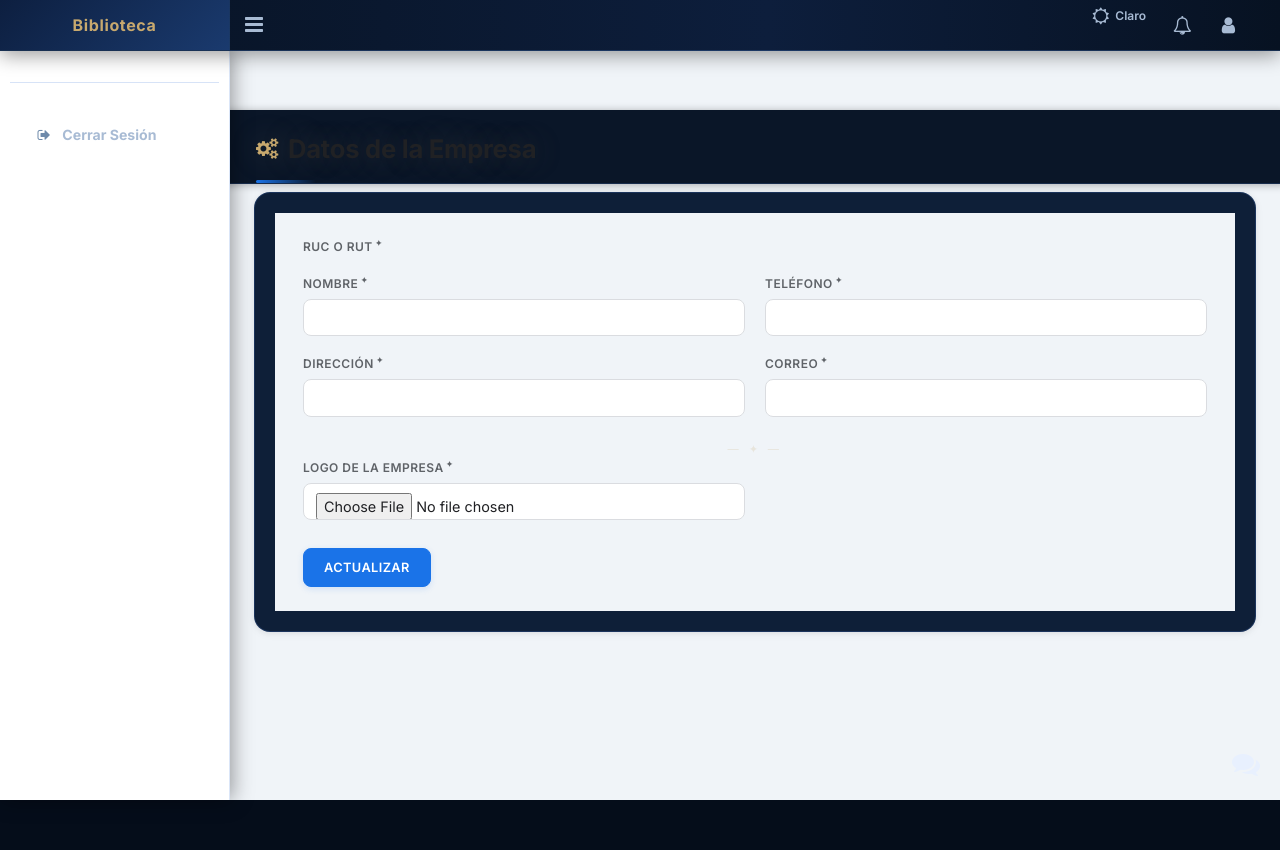
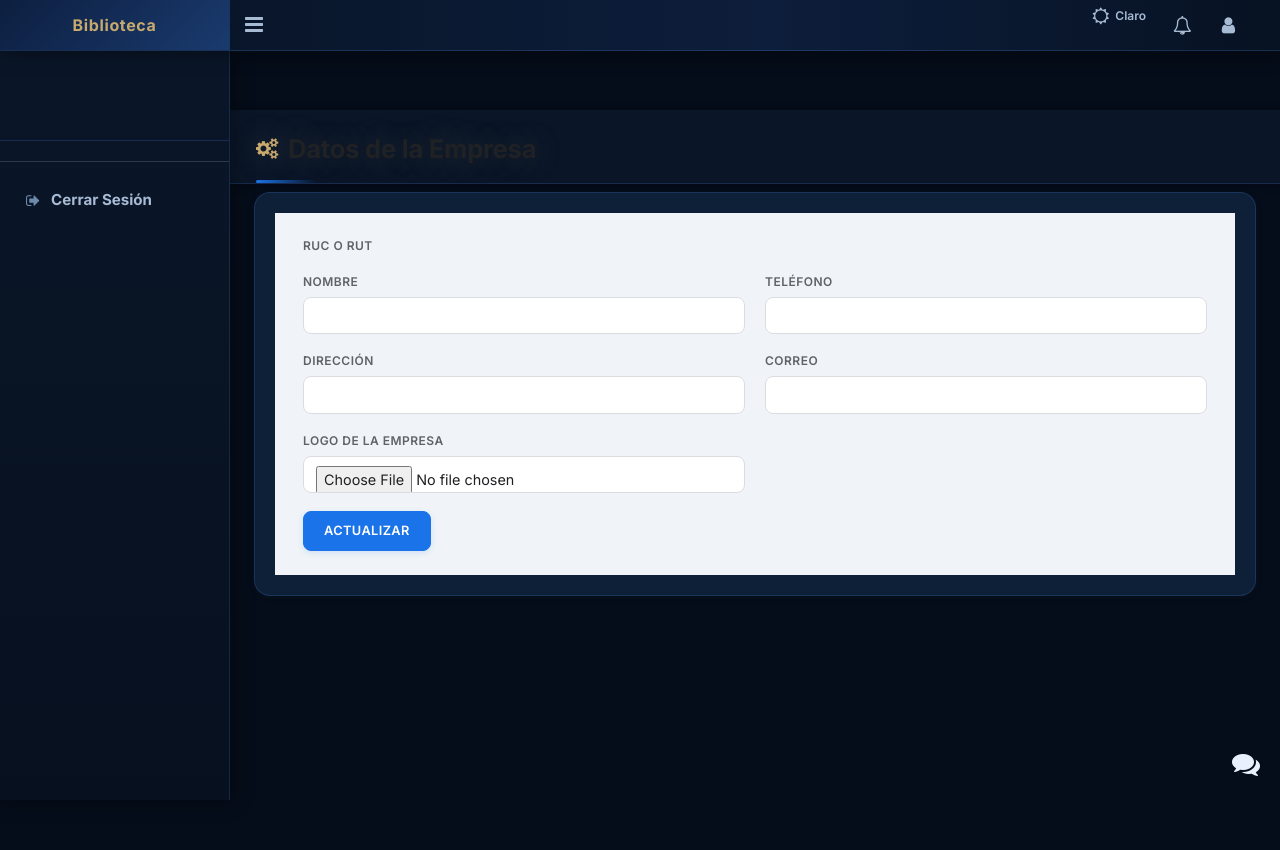
Before and after one commit to Skiny1107/Biblioteca-render, a Flask app: template biblioteca_python/templates/configuracion/index.html in a window 1280 px wide. Run offline with Flask 3, Linux system fonts and the light colour scheme; the template is opened without the code that fills it, so the values that code supplies are empty; some libraries are stand-ins or nearby versions.

Commit message:
WIP: refactor menu.css solo layout, temas pendientes de ajustar

```diff
--- a/biblioteca_python/static/css/menu.css
+++ b/biblioteca_python/static/css/menu.css
@@ -1,40 +1,19 @@
+/* ════════════════════════════════════════════════════════
+   MENU.CSS — Layout & Sidebar (sin colores hardcodeados)
+   Los colores se controlan desde dark-overrides.css
+   usando html[data-theme="dark/light"]
+   ════════════════════════════════════════════════════════ */
+
 @import url('https://fonts.googleapis.com/css2?family=Inter:wght@300;400;500;600;700&display=swap');
 
-/* ── Variables ────────────────────────────────────────────── */
-:root {
-  --bg-void: #f0f4f8;
-  --bg-deep: #ffffff;
-  --bg-card: #ffffff;
-  --bg-hover: #e8f0fe;
-
-  --gold: #1a73e8;
-  --gold-bright: #1a73e8;
-  --gold-glow: rgba(26, 115, 232, 0.15);
-  --gold-border: rgba(26, 115, 232, 0.22);
-  --gold-trace: rgba(26, 115, 232, 0.07);
-
-  --text-main: #202124;
-  --text-soft: #5f6368;
-  --text-muted: #80868b;
-
-  --radius: 10px;
-  --radius-lg: 16px;
-  --ease: cubic-bezier(.4, 0, .2, 1);
+/* ── Layout base ────────────────────────────────────────── */
+body {
+  font-family: 'Inter', -apple-system, BlinkMacSystemFont, 'Segoe UI', sans-serif;
+  min-height: 100vh;
+  margin: 0;
 }
 
-/* ── Base ─────────────────────────────────────────────────── */
-body {
-  font-family: 'Inter', -apple-system, BlinkMacSystemFont, 'Segoe UI', sans-serif;
-  background-color: var(--bg-void);
-  color: var(--text-main);
-  min-height: 100vh;
-}
-
-body::before {
-  display: none;
-}
-
-/* ── Layout Sidebar/Content ─────────────────────────────────── */
+/* ── Sidebar — posición y dimensiones únicamente ────────── */
 .app-sidebar {
   position: fixed !important;
   top: 50px !important;
@@ -42,20 +21,19 @@ body::before {
   width: 230px !important;
   height: calc(100vh - 50px) !important;
   overflow-y: auto !important;
-  background: #ffffff !important;
-  box-shadow: 2px 0 8px rgba(60,64,67,.1) !important;
-  border-right: 1px solid #e0e0e0 !important;
   z-index: 999 !important;
+  transition: background 0.3s ease, border-color 0.3s ease;
 }
 
+/* ── Área de contenido ──────────────────────────────────── */
 .app-content {
   margin-left: 230px !important;
   padding: 90px 24px 24px !important;
   min-height: calc(100vh - 50px) !important;
-  transition: margin-left .3s ease !important;
-  background: var(--bg-void) !important;
+  transition: margin-left .3s ease, background 0.3s ease !important;
 }
 
+/* ── Mobile ─────────────────────────────────────────────── */
 @media (max-width: 767px) {
   .app-sidebar {
     left: -230px !important;
@@ -138,252 +103,48 @@ body::before {
   font-weight: 600;
   letter-spacing: .04em;
   text-transform: uppercase;
-  color: var(--text-soft);
   margin-bottom: 6px;
 }
 .form-group::before { display: none; }
 
-/* ── Inputs ───────────────────────────────────────────────── */
+/* ── Inputs ──────────────────────────────────────────────── */
 .form-control {
   width: 100%;
-  background: #ffffff !important;
-  border: 1px solid #dadce0 !important;
   border-radius: 8px !important;
-  color: var(--text-main) !important;
   font-family: 'Inter', sans-serif !important;
   font-size: .9rem !important;
   padding: 9px 12px !important;
-  transition: border-color .2s, box-shadow .2s !important;
+  transition: border-color .2s, box-shadow .2s, background .2s !important;
 }
-.form-control::placeholder { color: #9aa0a6 !important; }
-.form-control:focus {
-  outline: none !important;
-  border-color: var(--gold) !important;
-  background: #fff !important;
-  box-shadow: 0 0 0 3px var(--gold-glow) !important;
-  transform: none !important;
+.form-control:focus { transform: none !important; }
+
+/* ── Botón primario base ─────────────────────────────────── */
+.btn-primary {
+  font-family: 'Inter', sans-serif !important;
+  font-size: .8rem !important;
+  font-weight: 600 !important;
+  border-radius: 8px !important;
+  animation: fadeSlideDown .5s ease .1s both;
 }
 
-/* ── SIDEBAR MENU ─────────────────────────────────────────── */
-.app-sidebar {
-  background: #ffffff !important;
-  border-right: 1px solid #e0e0e0 !important;
-  padding: 16px 10px;
+/* ── Scrollbar ───────────────────────────────────────────── */
+::-webkit-scrollbar { width: 6px; height: 6px; }
+::-webkit-scrollbar-thumb { border-radius: 3px; }
+
+/* ── Animaciones ─────────────────────────────────────────── */
+@keyframes fadeSlideDown {
+  from { opacity: 0; transform: translateY(-12px); }
+  to   { opacity: 1; transform: translateY(0); }
 }
-.app-sidebar ul { list-style: none; margin: 0; padding: 0; }
-.app-sidebar ul li { margin: 3px 0; }
-.app-sidebar ul li a {
-  display: block;
-  color: #3c4043;
-  font-family: 'Inter', sans-serif;
-  font-size: .88rem;
-  font-weight: 500;
-  padding: 9px 14px;
-  border-radius: 8px;
-  text-decoration: none;
-  transition: all .18s ease;
-}
-.app-sidebar ul li a:hover,
-.app-sidebar ul li a.active {
-  color: #1a73e8;
-  background: #e8f0fe;
-}
-.app-sidebar ul li a i {
-  width: 18px;
-  text-align: center;
-  margin-right: 6px;
-  color: inherit;
-}
-.app-sidebar ul li ul { padding-left: 14px; margin-top: 2px; }
-.app-sidebar ul li ul li a {
-  font-weight: 400;
-  color: #5f6368;
-  font-size: .84rem;
-}
-.app-sidebar ul li ul li a:hover { color: #1a73e8; }
-.app-sidebar .app-sidebar__logo {
-  font-family: 'Inter', sans-serif;
-  font-weight: 700;
-  letter-spacing: .04em;
-  color: #1a73e8;
-  margin-bottom: 14px;
-  border-bottom: 1px solid #e0e0e0;
-  padding-bottom: 10px;
-  font-size: 1.05rem;
-}
-.app-sidebar .app-sidebar__user {
-  color: #3c4043;
-  padding: 8px 0;
-  margin-bottom: 10px;
-  border-bottom: 1px solid #e0e0e0;
-  font-size: .85rem;
-}
-.app-sidebar .app-sidebar__user .app-sidebar__user-name { font-weight: 600; color: #202124; }
-.app-sidebar .app-sidebar__user .app-sidebar__user-designation { color: #5f6368; font-size: .78rem; }
-
-/* ── Divider ornamental entre secciones ───────────────────── */
-.tile-body form .row:nth-child(4) {
-  position: relative;
+@keyframes fadeSlideUp {
+  from { opacity: 0; transform: translateY(16px); }
+  to   { opacity: 1; transform: translateY(0); }
 }
 
-.tile-body form .row:nth-child(4)::after {
-  content: '— ✦ —';
-  display: block;
-  width: 100%;
-  text-align: center;
-  font-size: .7rem;
-  letter-spacing: .3em;
-  color: rgba(200, 169, 110, .2);
-  padding: 6px 0 0;
-  grid-column: 1 / -1;
+/* ── Responsive ──────────────────────────────────────────── */
+@media (max-width: 768px) {
+  .col-md-6 { width: 100%; }
+  .tile-body { padding: 16px 18px; }
+  .app-title { padding: 18px 16px 14px; }
+  .app-title h1 { font-size: 1.3rem; }
 }
-
-/* ── Botón Actualizar ─────────────────────────────────────── */
-.btn-primary {
-  font-family: 'Cinzel', serif;
-  font-size: .8rem;
-  font-weight: 700;
-  letter-spacing: .1em;
-  text-transform: uppercase;
-  padding: 11px 32px;
-  border-radius: var(--radius);
-  border: 1px solid var(--gold-border);
-  background: linear-gradient(135deg,
-      rgba(200, 169, 110, .18) 0%,
-      rgba(200, 169, 110, .09) 50%,
-      rgba(200, 169, 110, .14) 100%);
-  color: var(--gold-bright);
-  cursor: pointer;
-  position: relative;
-  overflow: hidden;
-  transition: all .28s var(--ease);
-  margin-top: 10px;
-  display: inline-flex;
-  align-items: center;
-  gap: 8px;
-}
-
-/* Shimmer */
-.btn-primary::before {
-  content: '';
-  position: absolute;
-  top: 0;
-  left: -100%;
-  width: 100%;
-  height: 100%;
-  background: linear-gradient(90deg, transparent, rgba(200, 169, 110, .25), transparent);
-  transition: left .5s var(--ease);
-}
-
-.btn-primary:hover {
-  color: #fff8e8;
-  border-color: var(--gold);
-  box-shadow: 0 0 24px var(--gold-glow), 0 6px 20px rgba(0, 0, 0, .4);
-  transform: translateY(-2px);
-}
-
-.btn-primary:hover::before {
-  left: 100%;
-}
-
-.btn-primary:active {
-  transform: translateY(0);
-}
-
-/* ── Indicador de campos requeridos ──────────────────────── */
-.form-group label::after {
-  content: ' ✦';
-  font-size: .5rem;
-  color: rgba(200, 169, 110, .35);
-  vertical-align: super;
-}
-
-/* ── Animación de entrada del formulario ──────────────────── */
-/* Filas del form con stagger */
-.tile-body form .row:nth-child(1) {
-  animation: fadeSlideUp .45s var(--ease) .2s both;
-}
-
-.tile-body form .row:nth-child(2) {
-  animation: fadeSlideUp .45s var(--ease) .28s both;
-}
-
-.tile-body form .row:nth-child(3) {
-  animation: fadeSlideUp .45s var(--ease) .36s both;
-}
-
-.tile-body form .row:nth-child(4) {
-  animation: fadeSlideUp .45s var(--ease) .44s both;
-}
-
-.btn-primary {
-  animation: fadeSlideUp .45s var(--ease) .52s both;
-}
-
-/* ── Scrollbar ────────────────────────────────────────────── */
-::-webkit-scrollbar {
-  width: 6px;
-  height: 6px;
-}
-
-::-webkit-scrollbar-track {
-  background: var(--bg-deep);
-}
-
-::-webkit-scrollbar-thumb {
-  background: rgba(200, 169, 110, .25);
-  border-radius: 3px;
-}
-
-::-webkit-scrollbar-thumb:hover {
-  background: rgba(200, 169, 110, .45);
-}
-
-/* ── Animaciones ──────────────────────────────────────────── */
-@keyframes fadeSlideDown {
-  from {
-    opacity: 0;
-    transform: translateY(-16px);
-  }
-
-  to {
-    opacity: 1;
-    transform: translateY(0);
-  }
-}
-
-@keyframes fadeSlideUp {
-  from {
-    opacity: 0;
-    transform: translateY(20px);
-  }
-
-  to {
-    opacity: 1;
-    transform: translateY(0);
-  }
-}
-
-/* ── Responsive ───────────────────────────────────────────── */
-@media (max-width: 768px) {
-  .col-md-6 {
-    width: 100%;
-  }
-
-  .tile-body {
-    padding: 20px 18px;
-  }
-
-  .app-title {
-    padding: 20px 16px 14px;
-  }
-
-  .app-title h1 {
-    font-size: 1.3rem;
-  }
-
-  .btn-primary {
-    width: 100%;
-    justify-content: center;
-  }
-}
```
Also changed, not shown: other parts of biblioteca_python/static/css/menu.css (+11 -24 lines).
